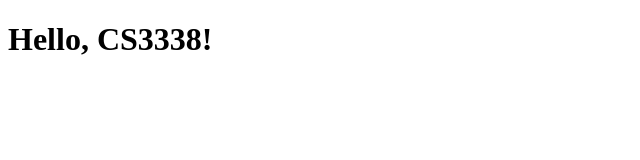
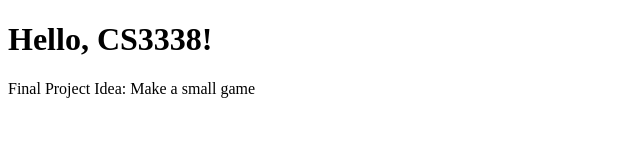
Before and after one commit to jamesbarron17/CS3338-first-project, a plain HTML site: page index.html in a window 1280 px wide. Shown: the whole page, without its empty margins (0-640 px from the left). Drawn offline with Linux system fonts and the light colour scheme.

Commit message:
Add final project idea

```diff
--- a/index.html
+++ b/index.html
@@ -7,5 +7,6 @@
 </head>
 <body>
     <h1>Hello, CS3338!</h1>
+    <p>Final Project Idea: Make a small game</p>
 </body>
 </html>
```
